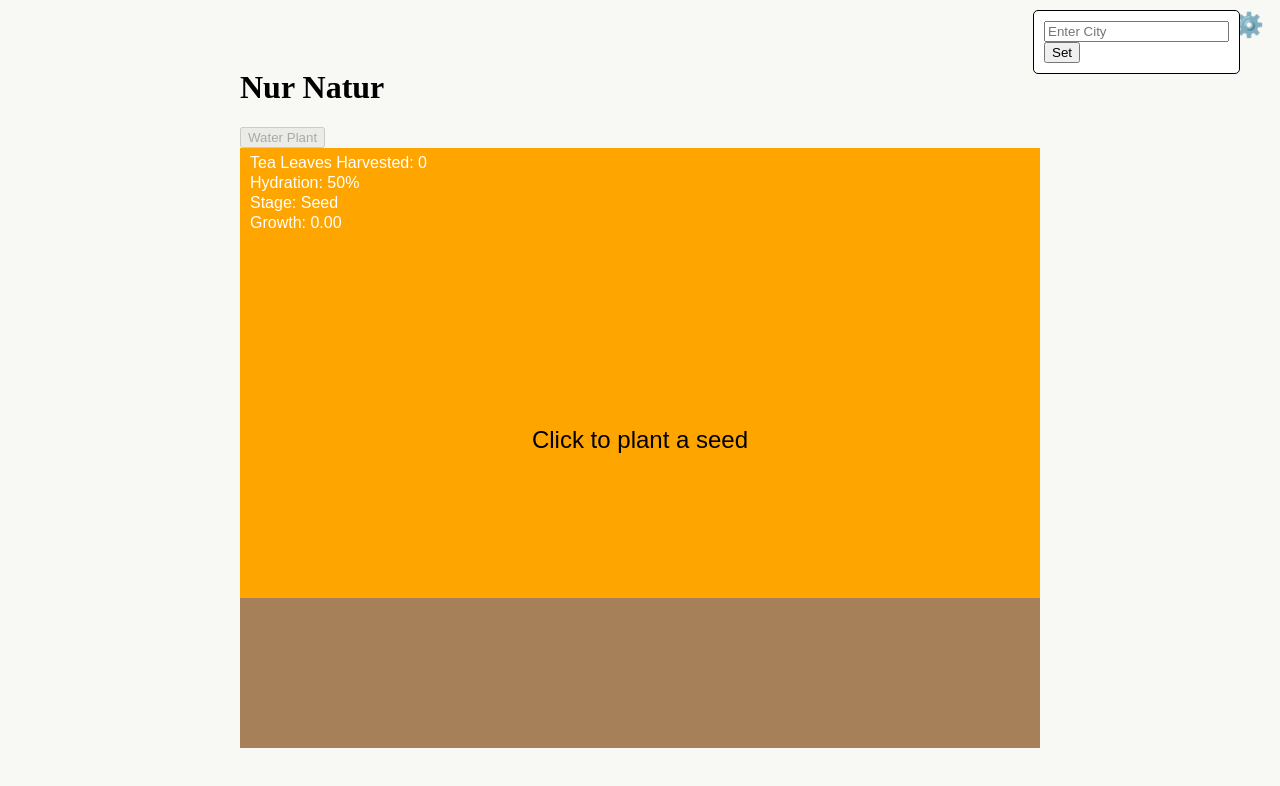
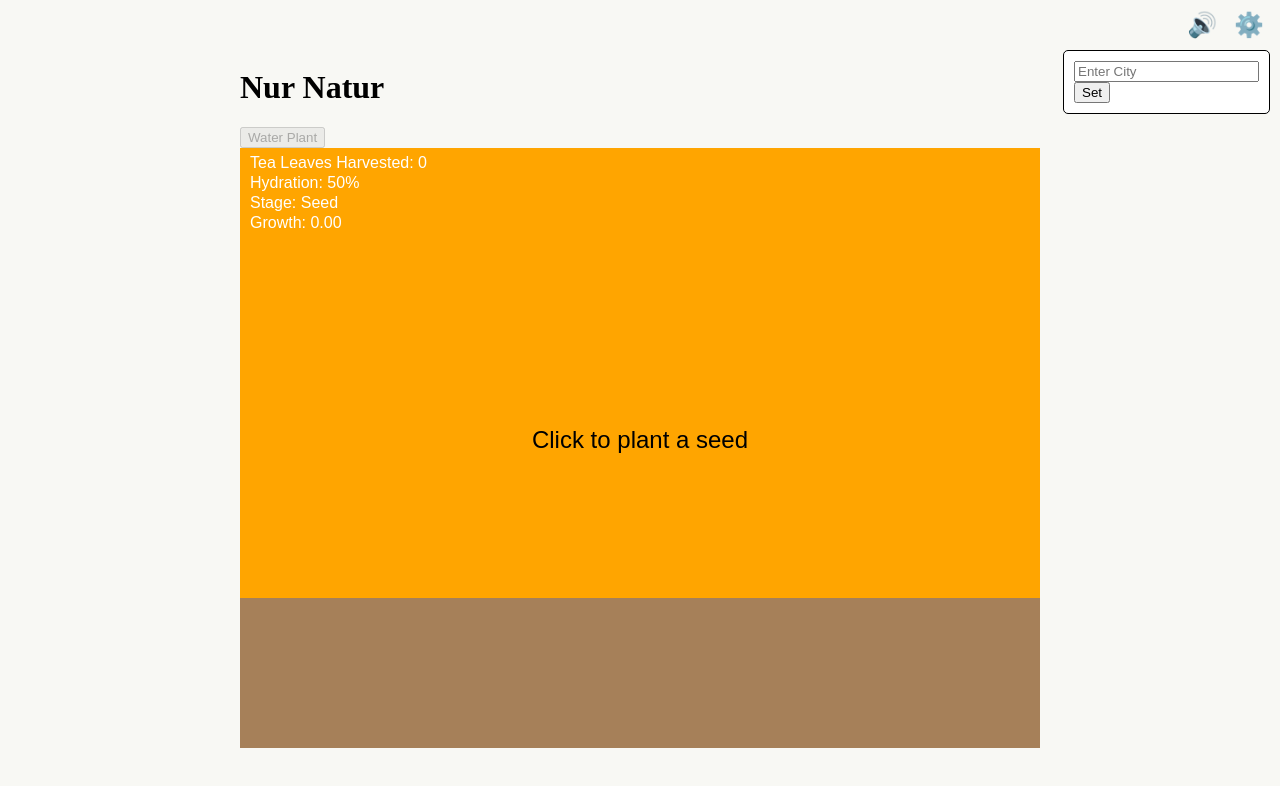
Before and after one commit to tscherrie/nurnatur, a React (Vite) app: page / in a window 1280 px wide. Both pictures are taken after a click on the button "⚙️". Shown: the top 786 px of the page. Built offline with nearby package versions, Linux system fonts and the light colour scheme; no server answers; the HTML template or start-up script is replaced by a standard one.

Commit message:
feat: Add mute button

```diff
--- a/src/App.tsx
+++ b/src/App.tsx
@@ -23,6 +23,7 @@ function App() {
   const [debugTimeOverride, setDebugTimeOverride] = useState<Date | null>(null);
   const audioRef = useRef<HTMLAudioElement>(null);
   const [currentTrack, setCurrentTrack] = useState<string>('');
+  const [isMuted, setIsMuted] = useState(false);
 
   // Function to determine if it's day or night
   const isDayTime = () => {
@@ -150,6 +151,10 @@ function App() {
     });
   }
 
+  const handleToggleMute = () => {
+    setIsMuted(!isMuted);
+  };
+
   useEffect(() => {
     // Set initial day/night state and fetch weather
     setGameState(prevState => ({
@@ -207,6 +212,13 @@ function App() {
   }, [hasPlantedSeed]);
 
   useEffect(() => {
+    const audio = audioRef.current;
+    if (audio) {
+      audio.muted = isMuted;
+    }
+  }, [isMuted]);
+
+  useEffect(() => {
     // --- Audio Control ---
     const audio = audioRef.current;
     if (!audio || !hasPlantedSeed) return;
@@ -256,10 +268,13 @@ function App() {
           </div>
         </div>
       )}
-      <div style={{ position: 'fixed', top: '10px', right: '10px', zIndex: 100 }}>
+      <div style={{ position: 'fixed', top: '10px', right: '10px', zIndex: 100, display: 'flex', alignItems: 'center' }}>
+        <button onClick={handleToggleMute} style={{ background: 'none', border: 'none', fontSize: '24px', cursor: 'pointer', marginRight: '5px' }}>
+          {isMuted ? '🔇' : '🔊'}
+        </button>
         <button onClick={() => setShowSettings(!showSettings)} style={{ background: 'none', border: 'none', fontSize: '24px', cursor: 'pointer' }}>⚙️</button>
         {showSettings && (
-          <form onSubmit={handleLocationSubmit} style={{ position: 'absolute', right: '30px', top: 0, background: 'white', padding: '10px', border: '1px solid black', borderRadius: '5px' }}>
+          <form onSubmit={handleLocationSubmit} style={{ position: 'absolute', right: '0', top: '40px', background: 'white', padding: '10px', border: '1px solid black', borderRadius: '5px' }}>
             <input
               type="text"
               value={locationInput}
@@ -286,7 +301,7 @@ function App() {
         />
       </main>
       <audio ref={audioRef} loop />
-      </div>
+    </div>
   );
 }
 
```
